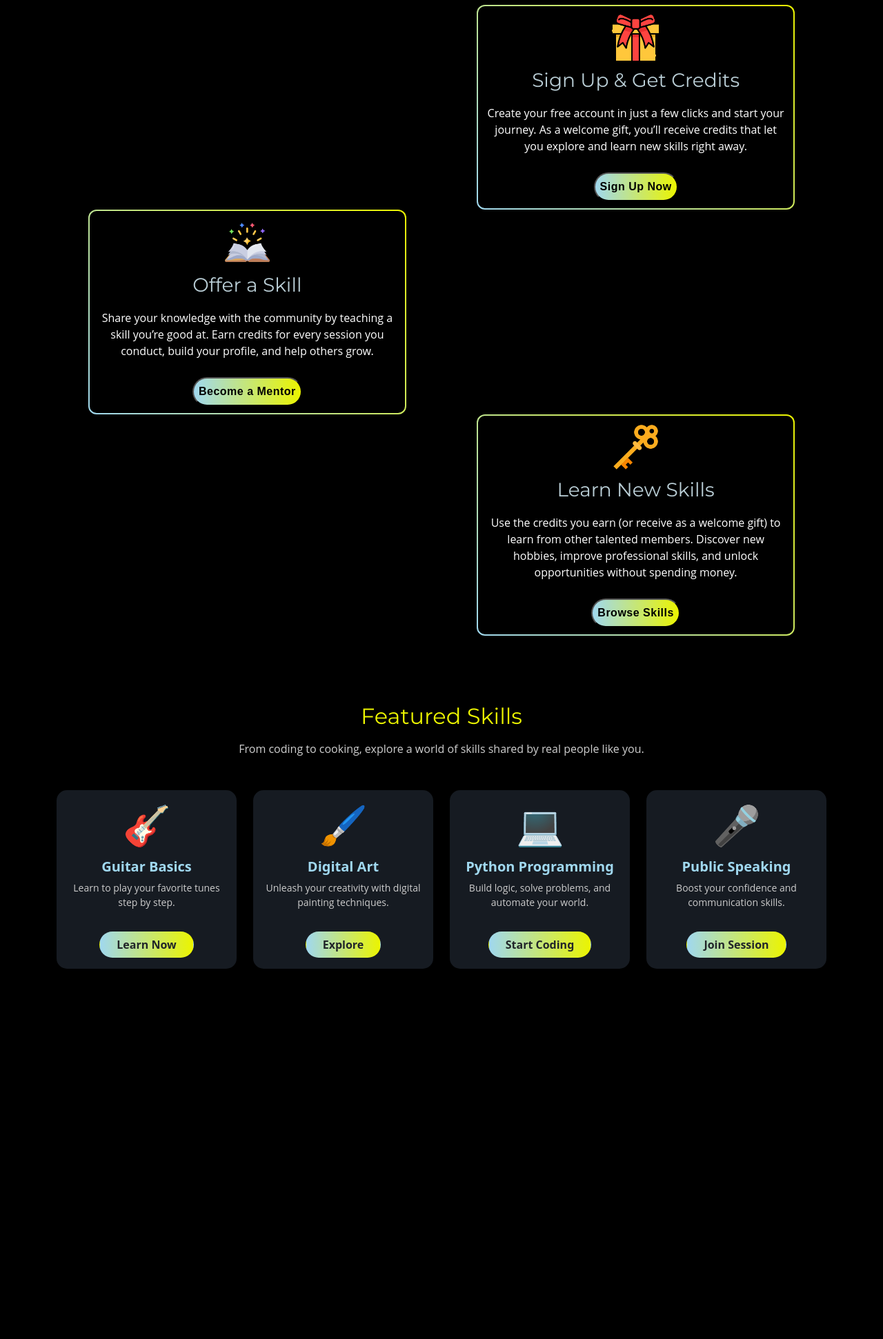
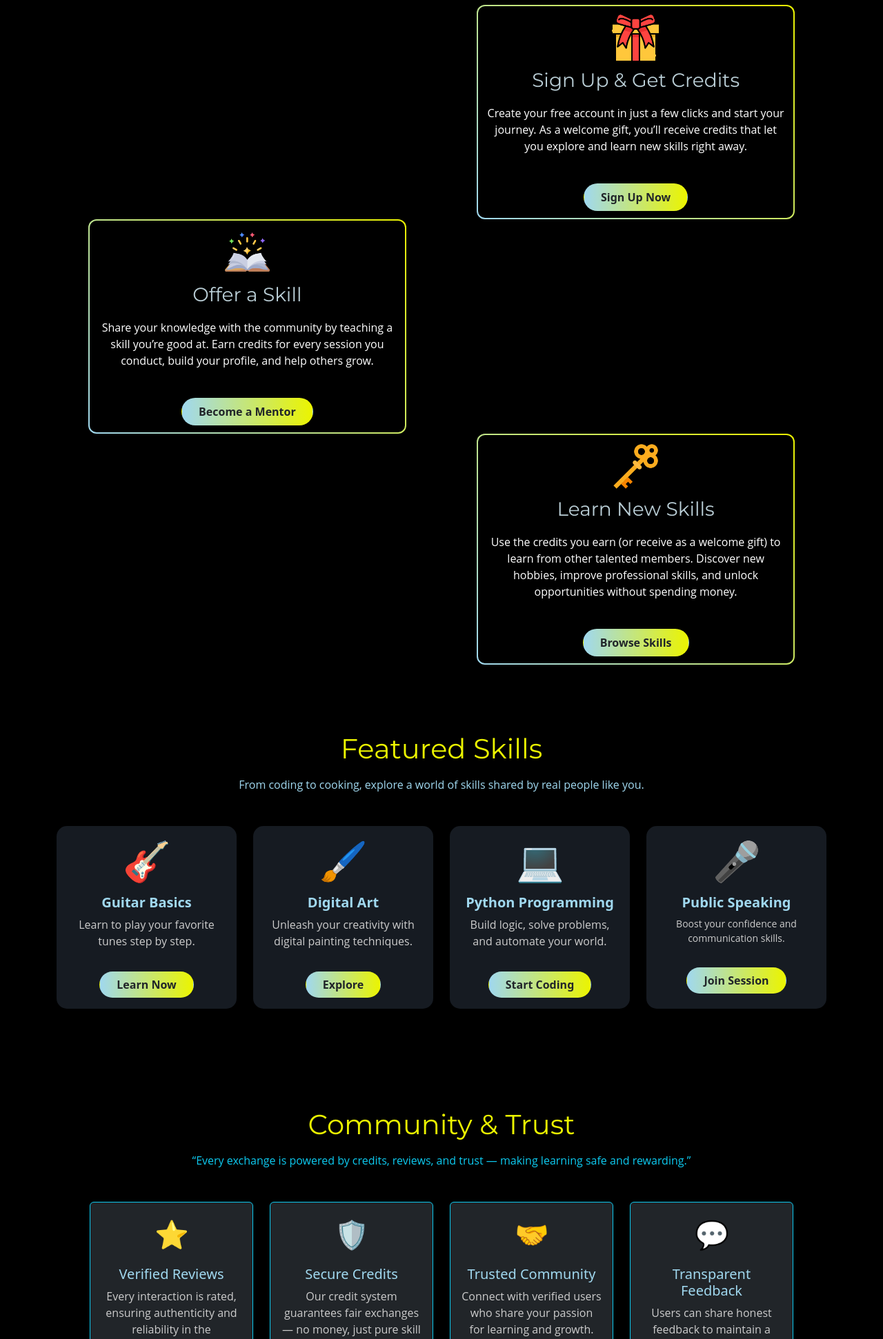
Before and after one commit to Isoo-Pal/TalentBridge, a Django app: page / in a window 1280 px wide. Shown: the part 519-2461 px from the top of the page at 69% size. Before the commit the page ends 1924 px from the top, so only its background shows below. Run offline with Django 4.2, Linux system fonts and the light colour scheme.

Commit message:
Added Community Section

```diff
--- a/TalentBridge/myapp/templates/myapp/index.html
+++ b/TalentBridge/myapp/templates/myapp/index.html
@@ -20,19 +20,19 @@
     <img src="{% static 'images/icons/giftBox.png' %}" alt="" class="workingImage">
     <h3 class="workingHeadings">Sign Up & Get Credits</h3>
     <p class="workingParas">Create your free account in just a few clicks and start your journey. As a welcome gift, you’ll receive credits that let you explore and learn new skills right away.</p>
-    <button class = "workingButtons">Sign Up Now</button>
+    <a href="#" class = "workingButtons btn mt-3 px-4 text-dark fw-bold">Sign Up Now</a>
   </div>
   <div class = "workingbox2">
     <img src="{% static 'images/icons/openBook.png' %}" alt="" class="workingImage">
     <h3 class="workingHeadings">Offer a Skill</h3>
     <p class="workingParas">Share your knowledge with the community by teaching a skill you’re good at. Earn credits for every session you conduct, build your profile, and help others grow.</p>
-    <button type="submit" class = "workingButtons">Become a Mentor</button>
+    <a href="#" class = "workingButtons btn mt-3 px-4 text-dark fw-bold">Become a Mentor</a>
   </div>
   <div class = "workingbox3">
     <img src="{% static 'images/icons/key.png' %}" alt="" class="workingImage">
     <h3 class="workingHeadings">Learn New Skills</h3>
     <p class="workingParas">Use the credits you earn (or receive as a welcome gift) to learn from other talented members. Discover new hobbies, improve professional skills, and unlock opportunities without spending money.</p>
-    <button type="submit" class = "workingButtons">Browse Skills</button>
+    <a href="#" class = "workingButtons btn mt-3 px-4 text-dark fw-bold">Browse Skills</a>
   </div>
 </div>
 
@@ -41,8 +41,8 @@
 <!-- Featured Skills Section (Dark Mode) -->
 <section class="py-5 " style="background-color: black;">
   <div class="container text-center">
-    <h2 class=" mb-3" style="color: #EBF400; margin-top: 50px;">Featured Skills</h2>
-    <p class="mb-5" style="color: #cfcfcf;">
+    <h1 class=" mb-3" style="color: #EBF400; margin-top: 50px;">Featured Skills</h1>
+    <p class="mb-5" style="color: #A0D8EF;">
       From coding to cooking, explore a world of skills shared by real people like you.
     </p>
 
@@ -53,7 +53,7 @@
           <div class="card-body ">
             <div class="display-4 mb-3" style="color: #EBF400;">🎸</div>
             <h5 class="card-title fw-semibold" style="color: #A0D8EF;">Guitar Basics</h5>
-            <p class="card-text small" style="color: #ccc;">
+            <p class="card-text" style="color: #ccc;">
               Learn to play your favorite tunes step by step.
             </p>
             <a href="#" class="btn mt-3 px-4 text-dark fw-semibold"
@@ -68,7 +68,7 @@
           <div class="card-body">
             <div class="display-4 mb-3" style="color: #EBF400;">🖌️</div>
             <h5 class="card-title fw-semibold" style="color: #A0D8EF;">Digital Art</h5>
-            <p class="card-text small" style="color: #ccc;">
+            <p class="card-text" style="color: #ccc;">
               Unleash your creativity with digital painting techniques.
             </p>
             <a href="#" class="btn mt-3 px-4 text-dark fw-semibold"
@@ -83,7 +83,7 @@
           <div class="card-body">
             <div class="display-4 mb-3" style="color: #EBF400;">💻</div>
             <h5 class="card-title fw-semibold" style="color: #A0D8EF;">Python Programming</h5>
-            <p class="card-text small" style="color: #ccc;">
+            <p class="card-text" style="color: #ccc;">
               Build logic, solve problems, and automate your world.
             </p>
             <a href="#" class="btn mt-3 px-4 text-dark fw-semibold"
@@ -111,4 +111,58 @@
 </section>
 
 
+{% comment %} community section {% endcomment %}
+ <div class="container my-5">
+    <div class="p-5 text-center trust-section shadow-lg">
+      <h1 class="mb-3 style="color:"#EBF400">Community & Trust</h1>
+      <p class=" text-info mb-5">
+        “Every exchange is powered by credits, reviews, and trust — making learning safe and rewarding.”
+      </p>
+
+      <div class="row g-4 justify-content-center">
+
+        <div class="col-md-3 col-sm-6">
+          <div class="card communitySection bg-dark text-light h-100 border border-info text-center p-3">
+            <div class="trust-icon mb-3">⭐</div>
+            <h5 class="" style="color:#A0D8EF;">Verified Reviews</h5>
+            <p class="" style="color: #ccc;">
+              Every interaction is rated, ensuring authenticity and reliability in the community.
+            </p>
+          </div>
+        </div>
+
+        <div class="col-md-3 col-sm-6">
+          <div class="card communitySection bg-dark text-light h-100 border border-info text-center p-3">
+            <div class="trust-icon mb-3">🛡️</div>
+            <h5 class="" style="color:#A0D8EF;">Secure Credits</h5>
+            <p class="" style="color: #ccc;">
+              Our credit system guarantees fair exchanges — no money, just pure skill sharing.
+            </p>
+          </div>
+        </div>
+
+        <div class="col-md-3 col-sm-6">
+          <div class="card communitySection bg-dark text-light h-100 border border-info text-center p-3">
+            <div class="trust-icon mb-3">🤝</div>
+            <h5 class="" style="color:#A0D8EF;">Trusted Community</h5>
+            <p class="" style="color: #ccc;">
+              Connect with verified users who share your passion for learning and growth.
+            </p>
+          </div>
+        </div>
+
+        <div class="col-md-3 col-sm-6">
+          <div class="card communitySection bg-dark text-light h-100 border border-info text-center p-3">
+            <div class="trust-icon mb-3">💬</div>
+            <h5 class="" style="color:#A0D8EF;">Transparent Feedback</h5>
+            <p class="" style="color: #ccc;">
+              Users can share honest feedback to maintain a transparent learning environment.
+            </p>
+          </div>
+        </div>
+
+      </div>
+    </div>
+  </div>
+
 {% endblock content %}
--- a/TalentBridge/static/css/style.css
+++ b/TalentBridge/static/css/style.css
@@ -10,6 +10,7 @@ h1, h2, h3 {
 p {
    color: #A0D8EF;
   font-family: 'Open Sans', sans-serif;
+  font-size: medium;
 }
 button {
   font-family: 'Raleway', sans-serif;
@@ -128,8 +129,19 @@ button {
 .featuredSectioncard3:hover,
 .featuredSectioncard4:hover
 {
-   transform: scale(1.08);
-      background-color: #1a1a1a;
-      box-shadow: 0 0 25px #EBF40088;
-      border-color: #EBF400;
+  transform: scale(1.08);
+  background-color: #1a1a1a;
+  box-shadow: 0 0 25px #EBF40088;
+  border-color: #EBF400;
 }
+
+.trust-icon {
+  font-size: 2.5rem;
+  color: #EBF400;
+}
+
+.communitySection:hover{
+  transform: scale(1.08);
+  background-color: #1a1a1a;
+  box-shadow: 0 0 25px #EBF40088;
+}
```
